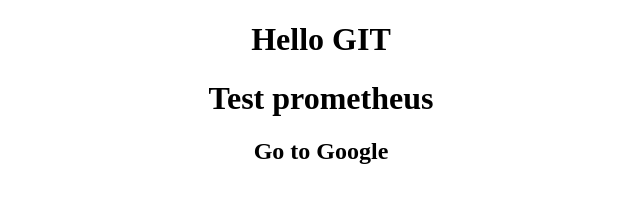
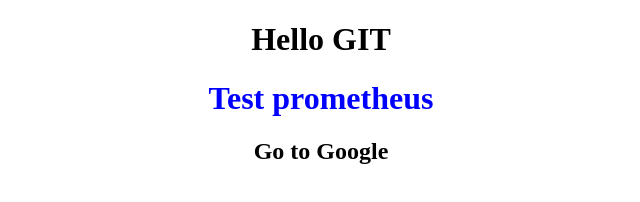
Before and after one commit to DmitrenkoPavel/Course-, a plain HTML site: page index.html in a window 1280 px wide. Shown: the whole page, without its empty margins (319-959 px from the left). Drawn offline with Linux system fonts and the light colour scheme.

Commit message:
change style

```diff
--- a/index.html
+++ b/index.html
@@ -9,7 +9,7 @@
         <center>
          <h1> Hello GIT </h1>
             <p> </p>
-         <h1> Test prometheus  </h1>
+         <h1 style= " color: blue;" > Test prometheus  </h1>
              <p> </p>
          <h2>Go to Google </h2>
         </center>
```
